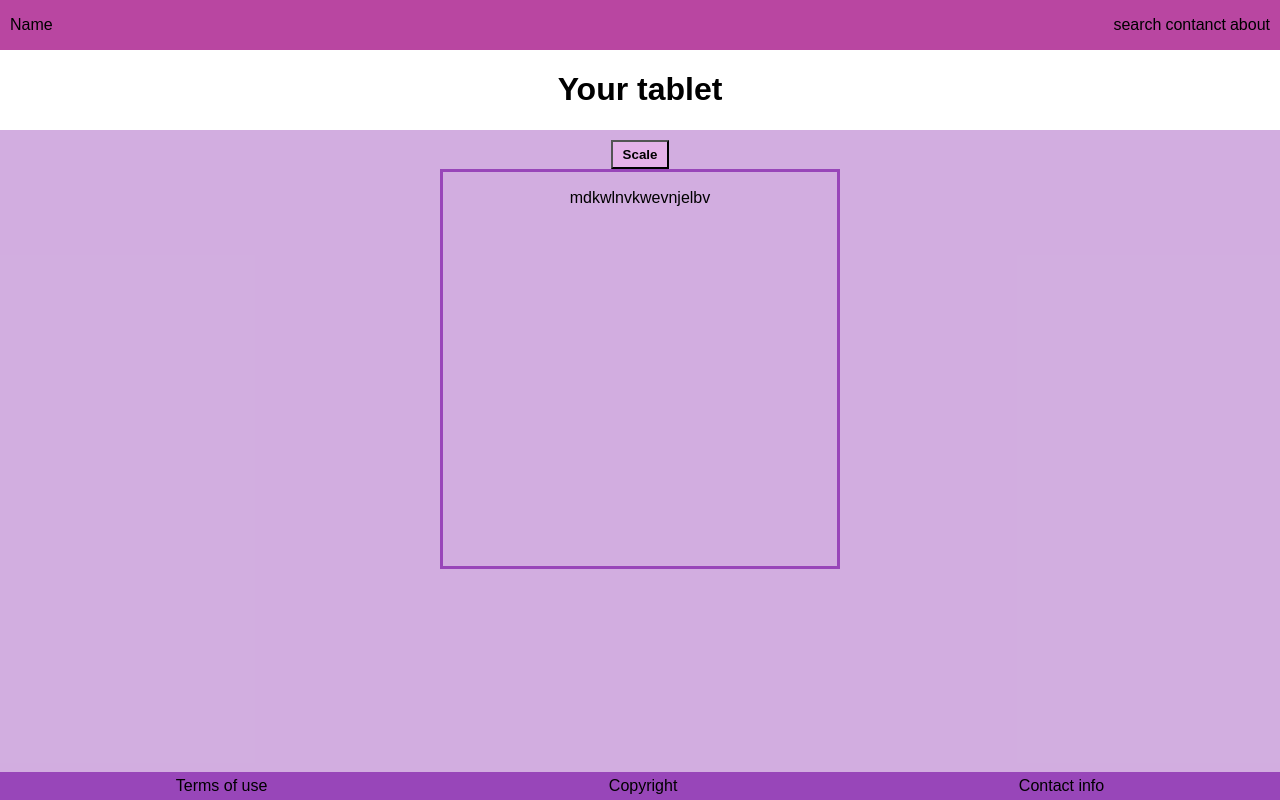
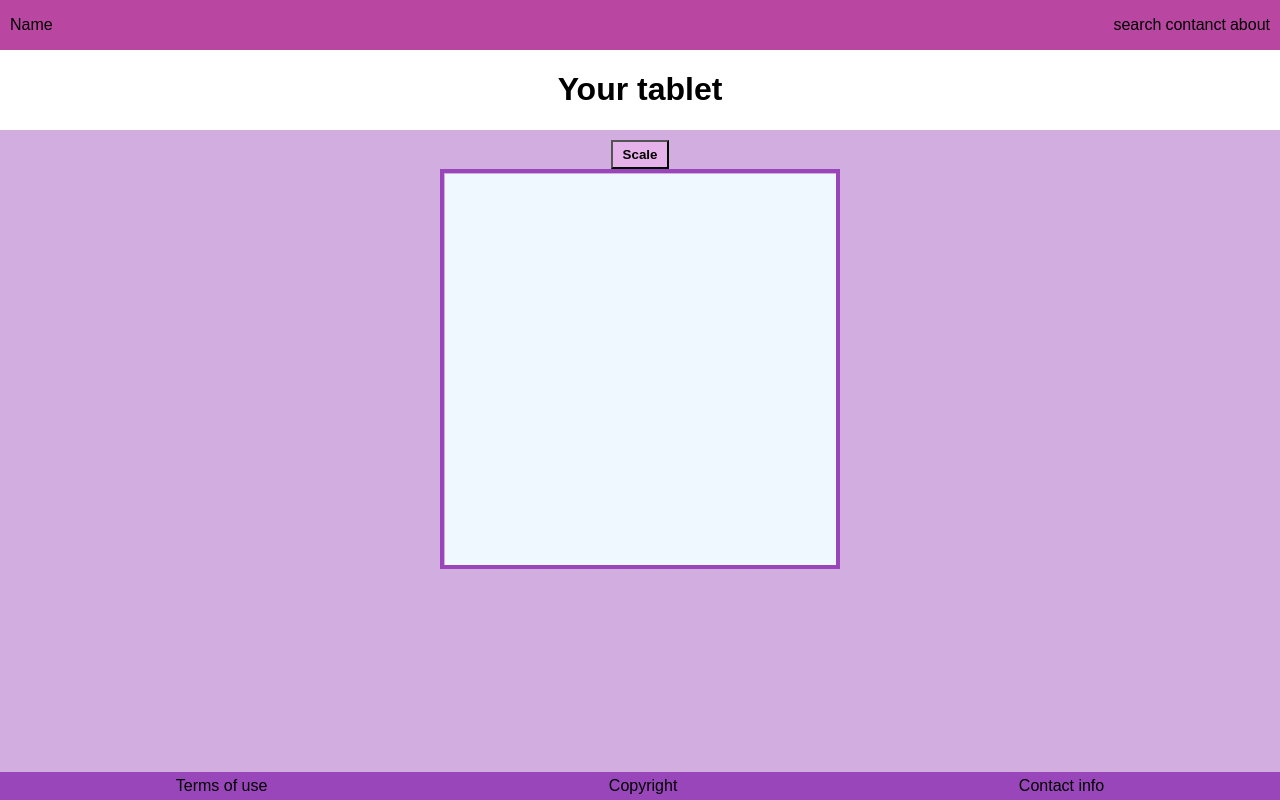
Before and after one commit to Leschechka/Odin-Etch-a-Sketch, a plain HTML site: page index.html in a window 1280 px wide. Drawn offline with Linux system fonts and the light colour scheme.

Commit message:
Created function which builds flex rows in .screen div, and flex items in those rows with shrink and grow values

```diff
--- a/index.html
+++ b/index.html
@@ -22,8 +22,7 @@
 	</header>
 	<div class="body">
 		<button>Scale</button>
-		<div class="screen">
-			<p>mdkwlnvkwevnjelbv</p>
+		<div id="screen">
 		</div>
 	</div>
 	<footer>
--- a/index.js
+++ b/index.js
@@ -0,0 +1,18 @@
+function createPixels(number) {
+  for (let i = 0; i < number; i++) {
+    const div = document.createElement('div')
+    div.classList.add('row')
+		screen.appendChild(div)
+
+    for (let j = 0; j < number; j++) {
+      const subdiv = document.createElement('div')
+      subdiv.classList.add('pixel')
+      div.appendChild(subdiv)
+    }
+
+  }
+}
+
+const screen = document.getElementById('screen')
+
+createPixels(100)
--- a/styles.css
+++ b/styles.css
@@ -48,15 +48,27 @@ button {
 	margin-top: 10px;
 }
 
-.screen {
-	border: #9846B9 solid 3px;
+#screen {
+	border: #9846B9 solid 4px;
 	width: 400px;
 	height: 400px;
 	margin-left: auto;
 	margin-right: auto;
 	padding: 1px;
+	display: flex;
+	flex-direction: column;
 }
 
+.row {
+	flex: 1 1 auto;
+	display: flex;
+}
+
+
+.pixel {
+	background-color: aliceblue;
+	flex: 1 1 auto;
+}
 footer {
 	background-color: #9846B9;
 }
```
